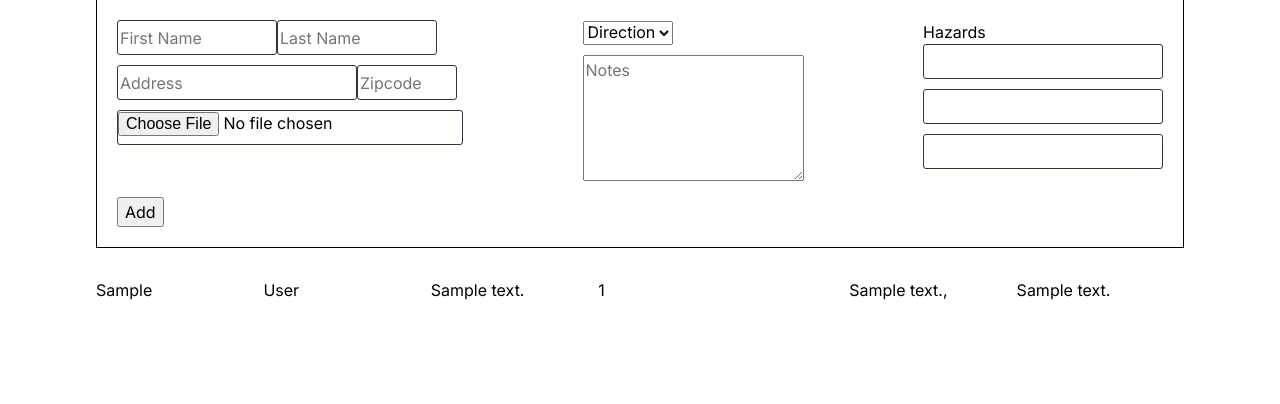
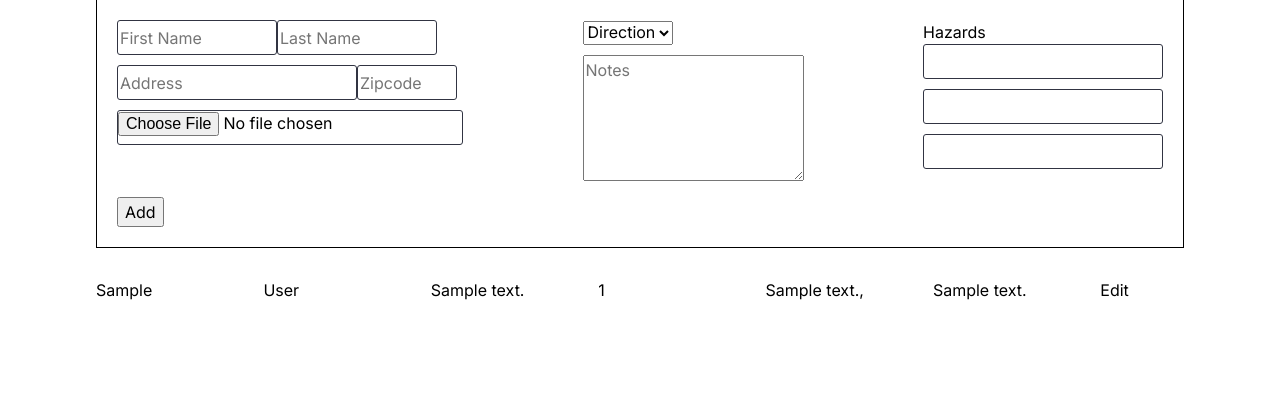
Before and after one commit to bmtymrak/allup-blower, a Django app: page / in a window 1280 px wide. Shown: the part 102-506 px from the top of the page. Run offline with Django 4.2, Linux system fonts and the light colour scheme; a user stored in the database is signed in; tables that the repository leaves empty hold one stand-in row (values such as "Sample post").

Commit message:
Add edit link, allow customer without photo

```diff
--- a/customers/models.py
+++ b/customers/models.py
@@ -32,19 +32,20 @@ class Customer(models.Model):
     photo = models.ImageField(storage=PrivateMediaStorage(), null=True, blank=True)
 
     def save(self, *args, **kwargs):
-        img = Image.open(self.photo)
-        aspect_ratio = img.width / img.height
-        output_size = (750, int(750 // aspect_ratio))
-        new_image = img.resize(
-            output_size
-        )  # resize returns a new image so need to assign it and use it from here on
-        img_filename = Path(self.photo.file.name).name
-        buffer = BytesIO()
-        new_image.save(buffer, format="JPEG")
-        file_object = File(buffer)
-        self.photo.save(
-            img_filename, file_object, save=False
-        )  # Need save=False to avoid infinite saving loop
+        if self.photo:
+            img = Image.open(self.photo)
+            aspect_ratio = img.width / img.height
+            output_size = (750, int(750 // aspect_ratio))
+            new_image = img.resize(
+                output_size
+            )  # resize returns a new image so need to assign it and use it from here on
+            img_filename = Path(self.photo.file.name).name
+            buffer = BytesIO()
+            new_image.save(buffer, format="JPEG")
+            file_object = File(buffer)
+            self.photo.save(
+                img_filename, file_object, save=False
+            )  # Need save=False to avoid infinite saving loop
         super().save(*args, **kwargs)
 
     def __str__(self):
--- a/static/base.css
+++ b/static/base.css
@@ -147,7 +147,7 @@ a {
 
 .customer-list-grid {
     display: grid;
-    grid-template-columns: 2fr 2fr 2fr 1fr 2fr 2fr 2fr;
+    grid-template-columns: 2fr 2fr 2fr 1fr 1fr 2fr 2fr 1fr;
     width: 85%;
     grid-row-gap: 10px;
     align-items: center;
@@ -173,13 +173,13 @@ a {
     background: black;
 } */
 
-.customer-list-grid>div:nth-child(8n + 8) {
-    grid-column: 1/8;
+.customer-list-grid>div:nth-child(9n + 9) {
+    grid-column: 1/9;
     border-top: 1px solid black;
 }
 
 .customer-list-grid>div:last-child {
-    grid-column: 1/8;
+    grid-column: 1/9;
     border-top: none;
 }
 
--- a/templates/customers/list.html
+++ b/templates/customers/list.html
@@ -75,7 +75,8 @@
         <div>{{customer.zip_code}}</div>
         <div>{{customer.blowing_direction}}</div>
         <div>{% for hazard in customer.hazards.all %} {{hazard.content}}, {% endfor %}</div>
-        <div><p>{{customer.notes|linebreaks}}</p></div>
+        <div>{{customer.notes|linebreaks}}</div>
+        <div><a href='{% url "customer_edit" pk=customer.pk %}'>Edit</a></div>
         <div></div>
     {% endfor %}
     </div>
```
Also changed, not shown: templates/customers/edit.html (+21 -7 lines).
